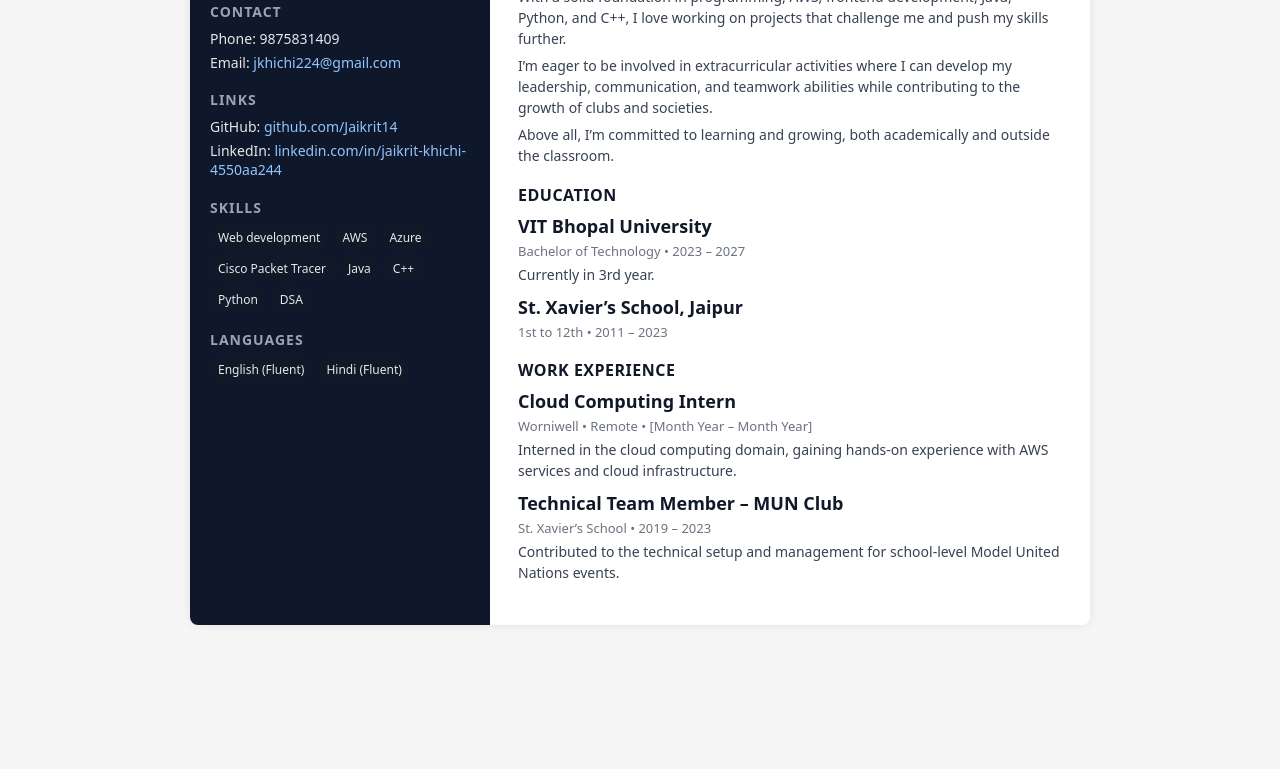
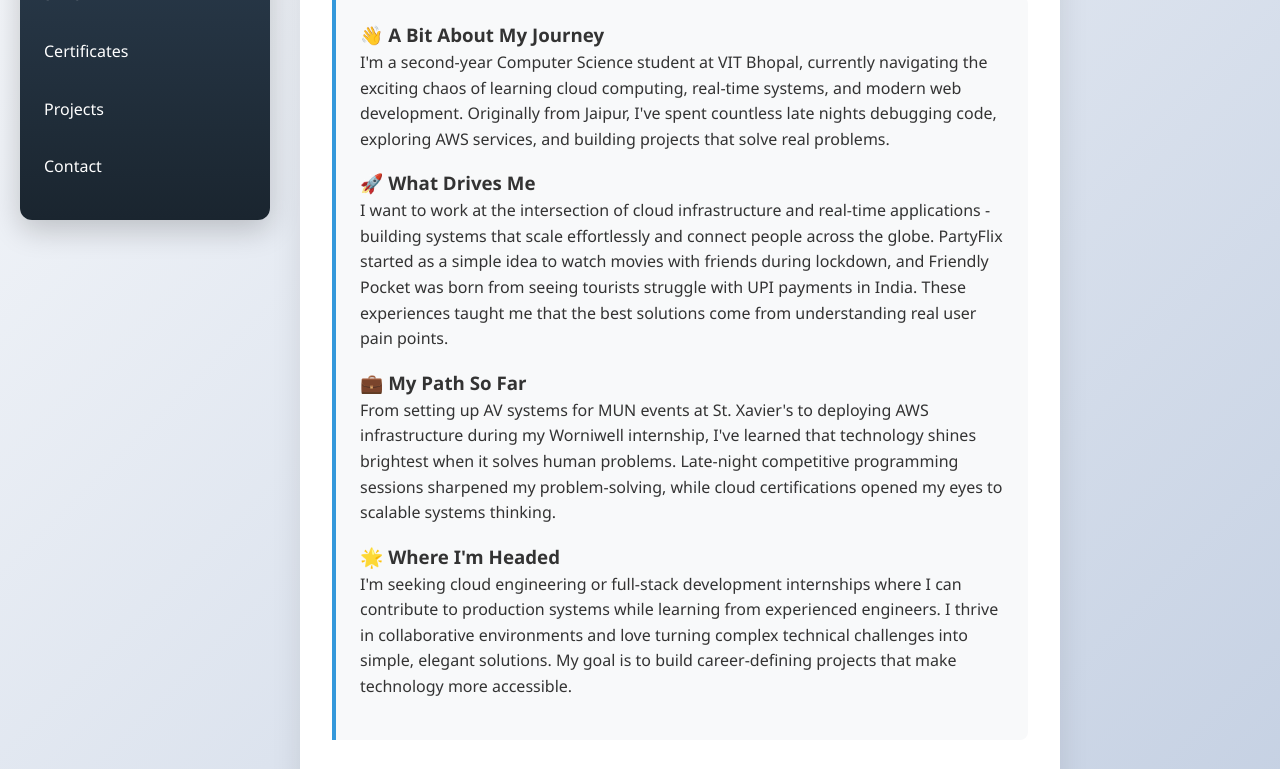
Before and after one commit to Jaikrit1409/Resume, a plain HTML site: page index.html in a window 1280 px wide. Shown: the part 136-905 px from the top of the page. Before the commit the page ends 800 px from the top, so only its background shows below. Drawn offline with Linux system fonts and the light colour scheme.

Commit message:
Add files via upload

```diff
--- a/index.html
+++ b/index.html
@@ -1,286 +1,50 @@
 <!DOCTYPE html>
-<html lang="en">
-<head>
-  <meta charset="UTF-8" />
-  <title>Resume - Jaikrit Singh Khichi</title>
-  <meta name="viewport" content="width=device-width, initial-scale=1" />
-  <style>
-    * {
-      box-sizing: border-box;
-      margin: 0;
-      padding: 0;
-      font-family: system-ui, -apple-system, BlinkMacSystemFont, "Segoe UI", sans-serif;
-    }
+<html>
+  <head>
+    <link rel="stylesheet" href="styles.css">
+    <title>Resume Jaikrit Singh Khichi</title>
+    <meta charset="UTF-8">
+    <meta name="viewport" content="width=device-width, initial-scale=1.0">
+  </head>
+  <body>
+       <nav id="navbar">
+        <ul>
+            <li><a href="education.html">Education</a></li>
+            <li><a href="skills.html">Skills</a></li>
+            <li><a href="certificates.html">Certificates</a></li>
+            <li><a href="projects.html">Projects</a></li>
+            <li><a href="contact.html">Contact</a></li>
+        </ul>
+    </nav>
 
-    body {
-      background: #f5f5f5;
-      padding: 20px;
-      display: flex;
-      justify-content: center;
-    }
+    <div class="container">
+        <h2>Jaikrit Singh Khichi</h2>
+        <p>Computer Science Student | Aspiring Cloud Engineer | Full-Stack Developer</p>
 
-    .resume-container {
-      max-width: 900px;
-      width: 100%;
-      background: #ffffff;
-      display: grid;
-      grid-template-columns: 1fr 2fr;
-      box-shadow: 0 0 10px rgba(0, 0, 0, 0.08);
-      border-radius: 8px;
-      overflow: hidden;
-    }
 
-    .left-column {
-      background: #0f172a;
-      color: #e5e7eb;
-      padding: 24px 20px;
-    }
+        <div class="project" style="margin-top: 1rem;">
+            <h3>👋 A Bit About My Journey</h3>
 
-    .right-column {
-      padding: 24px 28px;
-    }
+            <p>I'm a second-year Computer Science student at VIT Bhopal, currently navigating the exciting chaos of learning cloud computing, real-time systems, and modern web development. Originally from Jaipur, I've spent countless late nights debugging code, exploring AWS services, and building projects that solve real problems.</p>
 
-    h1 {
-      font-size: 28px;
-      margin-bottom: 4px;
-      color: #e5e7eb;
-    }
+            <h3>🚀 What Drives Me</h3>
+            <p>I want to work at the intersection of cloud infrastructure and real-time applications - building systems that scale effortlessly and connect people across the globe. PartyFlix started as a simple idea to watch movies with friends during lockdown, and Friendly Pocket was born from seeing tourists struggle with UPI payments in India. These experiences taught me that the best solutions come from understanding real user pain points.</p>
 
-    h2 {
-      font-size: 18px;
-      margin-bottom: 10px;
-      text-transform: uppercase;
-      letter-spacing: 1px;
-      color: #e5e7eb;
-    }
+            <h3>💼 My Path So Far</h3>
+            <p>From setting up AV systems for MUN events at St. Xavier's to deploying AWS infrastructure during my Worniwell internship, I've learned that technology shines brightest when it solves human problems. Late-night competitive programming sessions sharpened my problem-solving, while cloud certifications opened my eyes to scalable systems thinking.</p>
 
-    h3 {
-      font-size: 18px;
-      margin-bottom: 4px;
-      color: #111827;
-    }
+            <h3>🌟 Where I'm Headed</h3>
+            <p>I'm seeking cloud engineering or full-stack development internships where I can contribute to production systems while learning from experienced engineers. I thrive in collaborative environments and love turning complex technical challenges into simple, elegant solutions. My goal is to build career-defining projects that make technology more accessible.</p>
 
-    h4 {
-      font-size: 14px;
-      margin-bottom: 2px;
-      color: #111827;
-    }
-
-    .section-title {
-      font-size: 14px;
-      text-transform: uppercase;
-      letter-spacing: 1px;
-      font-weight: 600;
-      margin: 18px 0 8px;
-      color: #9ca3af;
-    }
-
-    .contact-item,
-    .info-item {
-      font-size: 14px;
-      margin-bottom: 4px;
-      line-height: 1.4;
-      word-break: break-word;
-    }
-
-    .contact-item a {
-      color: #93c5fd;
-      text-decoration: none;
-    }
-
-    .contact-item a:hover {
-      text-decoration: underline;
-    }
-
-    .pill-list {
-      display: flex;
-      flex-wrap: wrap;
-      gap: 6px;
-      margin-top: 6px;
-    }
-
-    .pill {
-      background: #111827;
-      padding: 4px 8px;
-      border-radius: 999px;
-      font-size: 12px;
-      white-space: nowrap;
-    }
-
-    .lang-list .pill {
-      background: #111827;
-    }
-
-    .right-section {
-      margin-bottom: 18px;
-    }
-
-    .right-section-title {
-      font-size: 16px;
-      font-weight: 600;
-      text-transform: uppercase;
-      letter-spacing: 0.5px;
-      margin-bottom: 8px;
-      color: #111827;
-    }
-
-    .meta {
-      font-size: 13px;
-      color: #6b7280;
-      margin-bottom: 4px;
-    }
-
-    p {
-      font-size: 14px;
-      line-height: 1.5;
-      color: #374151;
-      margin-bottom: 6px;
-    }
-
-    ul {
-      margin-left: 18px;
-      margin-top: 4px;
-    }
-
-    li {
-      font-size: 14px;
-      line-height: 1.5;
-      color: #374151;
-      margin-bottom: 3px;
-    }
-
-    @media (max-width: 768px) {
-      .resume-container {
-        grid-template-columns: 1fr;
-      }
-
-      .left-column,
-      .right-column {
-        padding: 20px 16px;
-      }
-    }
-  </style>
-</head>
-<body>
-  <div class="resume-container">
-    <!-- LEFT COLUMN -->
-    <aside class="left-column">
-      <header>
-        <h1>Jaikrit Singh Khichi</h1>
-      </header>
-
-      <!-- CONTACT -->
-      <div class="section">
-        <div class="section-title">Contact</div>
-        <div class="contact-item">Phone: 9875831409</div>
-        <div class="contact-item">
-          Email:
-          <a href="mailto:jkhichi224@gmail.com">jkhichi224@gmail.com</a>
-        </div>
-      </div>
-
-      <!-- LINKS -->
-      <div class="section">
-        <div class="section-title">Links</div>
-        <div class="contact-item">
-          GitHub:
-          <a href="https://github.com/Jaikrit14" target="_blank" rel="noopener noreferrer">
-            github.com/Jaikrit14
-          </a>
-        </div>
-        <div class="contact-item">
-          LinkedIn:
-          <a href="https://www.linkedin.com/in/jaikrit-khichi-4550aa244/" target="_blank" rel="noopener noreferrer">
-            linkedin.com/in/jaikrit-khichi-4550aa244
-          </a>
-        </div>
-      </div>
-
-      <!-- SKILLS -->
-      <div class="section">
-        <div class="section-title">Skills</div>
-        <div class="pill-list">
-          <span class="pill">Web development</span>
-          <span class="pill">AWS</span>
-          <span class="pill">Azure</span>
-          <span class="pill">Cisco Packet Tracer</span>
-          <span class="pill">Java</span>
-          <span class="pill">C++</span>
-          <span class="pill">Python</span>
-          <span class="pill">DSA</span>
-        </div>
-      </div>
-
-      <!-- LANGUAGES -->
-      <div class="section">
-        <div class="section-title">Languages</div>
-        <div class="pill-list lang-list">
-          <span class="pill">English (Fluent)</span>
-          <span class="pill">Hindi (Fluent)</span>
-        </div>
-      </div>
-    </aside>
-
-    <!-- RIGHT COLUMN -->
-    <main class="right-column">
-      <!-- PROFILE -->
-      <section class="right-section">
-        <div class="right-section-title">Profile</div>
-        <p>
-          I’m a Third-year B.Tech student at VIT Bhopal, passionate about technology and always looking
-          for ways to apply what I’ve learned.
-        </p>
-        <p>
-          With a solid foundation in programming, AWS, frontend development, Java, Python, and C++, I love
-          working on projects that challenge me and push my skills further.
-        </p>
-        <p>
-          I’m eager to be involved in extracurricular activities where I can develop my leadership,
-          communication, and teamwork abilities while contributing to the growth of clubs and societies.
-        </p>
-        <p>
-          Above all, I’m committed to learning and growing, both academically and outside the classroom.
-        </p>
-      </section>
-
-      <!-- EDUCATION -->
-      <section class="right-section">
-        <div class="right-section-title">Education</div>
-
-        <div class="edu-item">
-          <h3>VIT Bhopal University</h3>
-          <div class="meta">Bachelor of Technology • 2023 – 2027</div>
-          <p>Currently in 3rd year.</p>
         </div>
 
-        <div class="edu-item" style="margin-top: 10px;">
-          <h3>St. Xavier’s School, Jaipur</h3>
-          <div class="meta">1st to 12th • 2011 – 2023</div>
+        <div style="text-align: center; margin-top: 2rem;">
+            <a href="projects.html" style="background: #3498db; color: white; padding: 12px 30px; border-radius: 25px; font-size: 1.1rem; text-decoration: none; display: inline-block; margin: 0.5rem;">See What I've Built</a>
+            <a href="https://github.com/Jaikrit1409" target="_blank" style="background: #9b59b6; color: white; padding: 12px 30px; border-radius: 25px; font-size: 1.1rem; text-decoration: none; display: inline-block; margin: 0.5rem;">My Code</a>
+            <a href="contact.html" style="background: #27ae60; color: white; padding: 12px 30px; border-radius: 25px; font-size: 1.1rem; text-decoration: none; display: inline-block; margin: 0.5rem;">Get In Touch</a>
         </div>
-      </section>
+    </div>
 
-      <!-- WORK EXPERIENCE -->
-      <section class="right-section">
-        <div class="right-section-title">Work Experience</div>
 
-        <div class="exp-item">
-          <h3>Cloud Computing Intern</h3>
-          <div class="meta">Worniwell • Remote • [Month Year – Month Year]</div>
-          <p>
-            Interned in the cloud computing domain, gaining hands-on experience with AWS services and cloud
-            infrastructure.
-          </p>
-        </div>
-
-        <div class="exp-item" style="margin-top: 10px;">
-          <h3>Technical Team Member – MUN Club</h3>
-          <div class="meta">St. Xavier’s School • 2019 – 2023</div>
-          <p>
-            Contributed to the technical setup and management for school-level Model United Nations events.
-          </p>
-        </div>
-      </section>
-    </main>
-  </div>
-</body>
+  </body>
 </html>
--- /dev/null
+++ b/styles.css
@@ -0,0 +1,169 @@
+* { margin: 0; padding: 0; box-sizing: border-box; }
+
+body {
+    font-family: 'Segoe UI', Tahoma, Geneva, Verdana, sans-serif;
+    line-height: 1.6;
+    color: #333;
+    max-width: 800px;
+    margin: 0 auto;
+    padding: 20px;
+    background: linear-gradient(135deg, #f5f7fa 0%, #c3cfe2 100%);
+    margin-left: 280px; /* Offset for fixed nav */
+}
+
+nav {
+    background: linear-gradient(180deg, #2c3e50 0%, #1a252f 100%);
+    padding: 0;
+    margin-bottom: 2rem;
+    border-radius: 12px;
+    box-shadow: 0 10px 30px rgba(0,0,0,0.2);
+    width: 250px;
+    position: fixed;
+    top: 20px;
+    left: 20px;
+    height: fit-content;
+    z-index: 1000;
+}
+
+nav ul {
+    list-style: none;
+    padding: 1.5rem 0;
+    margin: 0;
+    display: block; /* Vertical stack */
+}
+
+nav li {
+    width: 100%;
+    display: block;
+    margin-bottom: 0;
+}
+
+nav a {
+    display: block;
+    color: white;
+    text-decoration: none;
+    padding: 1rem 1.5rem;
+    border-radius: 0 15px 15px 0;
+    transition: all 0.3s ease;
+    font-weight: 500;
+    position: relative;
+    overflow: hidden;
+    width: 100%;
+}
+
+nav a::before {
+    content: '';
+    position: absolute;
+    top: 0;
+    left: 0;
+    width: 4px;
+    height: 100%;
+    background: #3498db;
+    transform: scaleY(0);
+    transition: transform 0.3s ease;
+}
+
+nav a:hover {
+    background: rgba(52, 152, 219, 0.2);
+    transform: translateX(5px);
+    color: #3498db;
+}
+
+nav a:hover::before {
+    transform: scaleY(1);
+}
+
+h1 {
+    background: linear-gradient(135deg, #667eea 0%, #764ba2 100%);
+    color: white;
+    padding: 1.5rem 2rem;
+    border-radius: 15px;
+    margin-bottom: 2rem;
+    font-size: 2.2rem;
+    box-shadow: 0 10px 30px rgba(0,0,0,0.2);
+    position: relative;
+    overflow: hidden;
+}
+
+h1::before {
+    content: '';
+    position: absolute;
+    top: -50%;
+    left: -50%;
+    width: 200%;
+    height: 200%;
+    background: linear-gradient(45deg, transparent 30%, rgba(255,255,255,0.3) 50%, transparent 70%);
+    transform: rotate(45deg);
+    animation: shine 3s infinite;
+}
+
+@keyframes shine {
+    0% { transform: translateX(-100%) translateY(-100%) rotate(45deg); }
+    100% { transform: translateX(100%) translateY(100%) rotate(45deg); }
+}
+
+.container {
+    background: white;
+    padding: 2rem;
+    border-radius: 12px;
+    box-shadow: 0 10px 30px rgba(0,0,0,0.1);
+    margin-bottom: 2rem;
+}
+
+p, li { margin-bottom: 1rem; }
+
+a { color: #3498db; text-decoration: none; }
+a:hover { text-decoration: underline; }
+
+.project {
+    background: #f8f9fa;
+    padding: 1.5rem;
+    margin: 1rem 0;
+    border-left: 4px solid #3498db;
+    border-radius: 0 8px 8px 0;
+}
+
+.skills-grid {
+    display: grid;
+    grid-template-columns: repeat(auto-fit, minmax(200px, 1fr));
+    gap: 1rem;
+}
+
+.skill-item {
+    background: #ecf0f1;
+    padding: 1rem;
+    border-radius: 8px;
+    text-align: center;
+}
+
+.cert-item {
+    display: flex;
+    align-items: center;
+    gap: 1rem;
+    padding: 1rem;
+    background: #f8f9fa;
+    margin: 1rem 0;
+    border-radius: 8px;
+}
+
+@media (max-width: 768px) {
+    nav {
+        position: static;
+        width: 100%;
+        margin: 0 0 2rem 0;
+        border-radius: 0;
+    }
+    body {
+        margin-left: 0;
+        padding: 10px;
+    }
+    nav ul {
+        display: flex;
+        flex-wrap: wrap;
+        justify-content: center;
+        padding: 1rem;
+    }
+    nav li {
+        margin: 0 0.5rem;
+    }
+}
```
Also changed, not shown: certificates.html (added, +71 -0 lines), contact.html (added, +29 -0 lines), education.html (added, +33 -0 lines), projects.html (added, +54 -0 lines), skills.html (added, +60 -0 lines).
